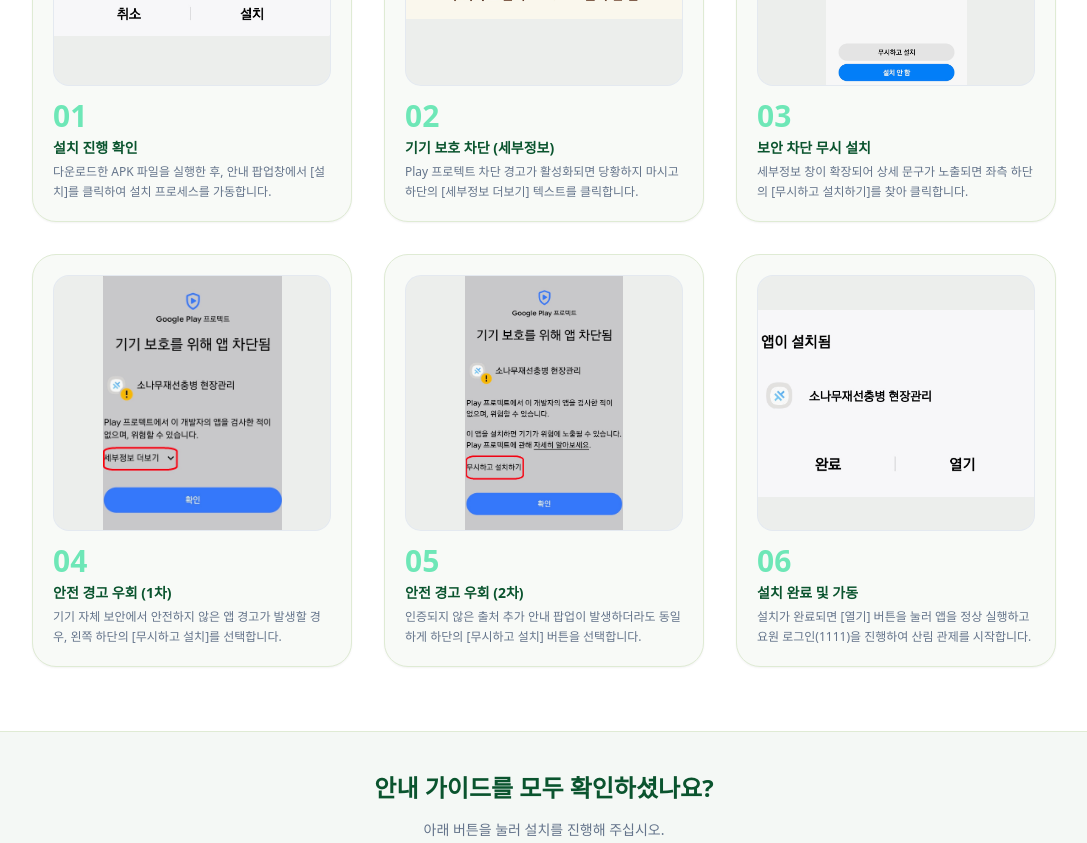
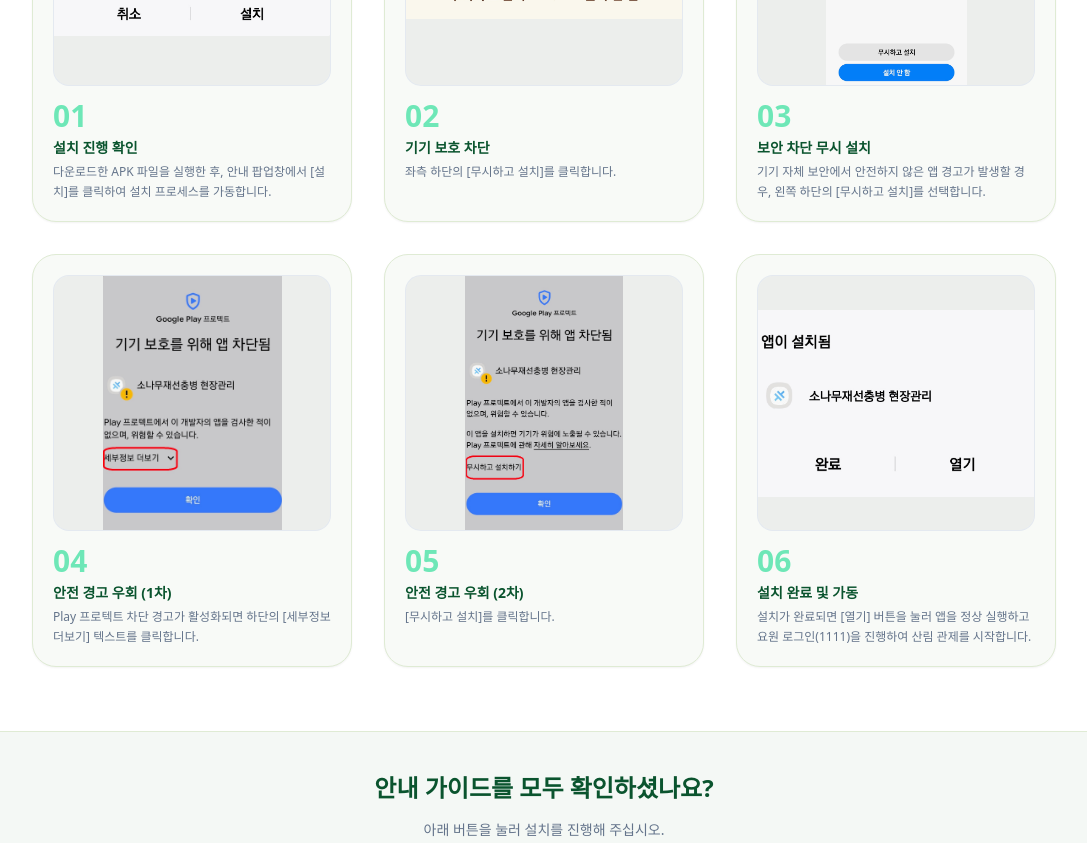
Before and after one commit to jaeny1004/APP_RELEASE, a React (Vite) app: page / in a window 1280 px wide. Shown: the part 560-1403 px from the top of the page, without its empty margins (96-1183 px from the left). Built offline with nearby package versions, Linux system fonts and the light colour scheme.

Commit message:
Add files via upload

```diff
--- a/src/App.tsx
+++ b/src/App.tsx
@@ -37,26 +37,26 @@ export const INSTALL_STEPS = [
   },
   {
     step: "02",
-    title: "기기 보호 차단 (세부정보)",
-    desc: "Play 프로텍트 차단 경고가 활성화되면 당황하지 마시고 하단의 [세부정보 더보기] 텍스트를 클릭합니다.",
+    title: "기기 보호 차단",
+    desc: "좌측 하단의 [무시하고 설치]를 클릭합니다.",
     imgUrl: "/images/step2.jpg"
   },
   {
     step: "03",
     title: "보안 차단 무시 설치",
-    desc: "세부정보 창이 확장되어 상세 문구가 노출되면 좌측 하단의 [무시하고 설치하기]를 찾아 클릭합니다.",
+    desc: "기기 자체 보안에서 안전하지 않은 앱 경고가 발생할 경우, 왼쪽 하단의 [무시하고 설치]를 선택합니다.",
     imgUrl: "/images/step3.jpg"
   },
   {
     step: "04",
     title: "안전 경고 우회 (1차)",
-    desc: "기기 자체 보안에서 안전하지 않은 앱 경고가 발생할 경우, 왼쪽 하단의 [무시하고 설치]를 선택합니다.",
+    desc: "Play 프로텍트 차단 경고가 활성화되면 하단의 [세부정보 더보기] 텍스트를 클릭합니다.",
     imgUrl: "/images/step4.jpg"
   },
   {
     step: "05",
     title: "안전 경고 우회 (2차)",
-    desc: "인증되지 않은 출처 추가 안내 팝업이 발생하더라도 동일하게 하단의 [무시하고 설치] 버튼을 선택합니다.",
+    desc: "[무시하고 설치]를 클릭합니다.",
     imgUrl: "/images/step5.jpg"
   },
   {
@@ -69,7 +69,7 @@ export const INSTALL_STEPS = [
 
 export default function App() {
   const handleDownloadTrigger = () => {
-    alert(`${DOWNLOAD_CONFIG.appName} 현장 조사 패키지(${DOWNLOAD_CONFIG.version}) 다운로드를 개시합니다.\n네트워크 환경에 따라 최대 수십 초가 소요될 수 있습니다.`);
+    alert(`${DOWNLOAD_CONFIG.appName} 현장 조사 어플(${DOWNLOAD_CONFIG.version}) 다운로드를 시작합니다.`);
     window.location.href = DOWNLOAD_CONFIG.downloadUrl;
   };
 
@@ -104,7 +104,6 @@ export default function App() {
             <h2 className="text-2xl md:text-3xl font-black text-darkgreen">설치 및 가동 안내 가이드</h2>
             <p className="text-sm text-slate-500">인증되지 않은 앱 경고가 발생할 경우 아래 순서대로 설치를 진행해 주십시오.</p>
             <div className="flex items-center justify-center gap-1.5 text-xs text-primary font-bold md:hidden pt-2 animate-pulse select-none">
-              <span>◀ 좌우로 밀어서 순서대로 확인하세요 ▶</span>
             </div>
           </div>
 
```
